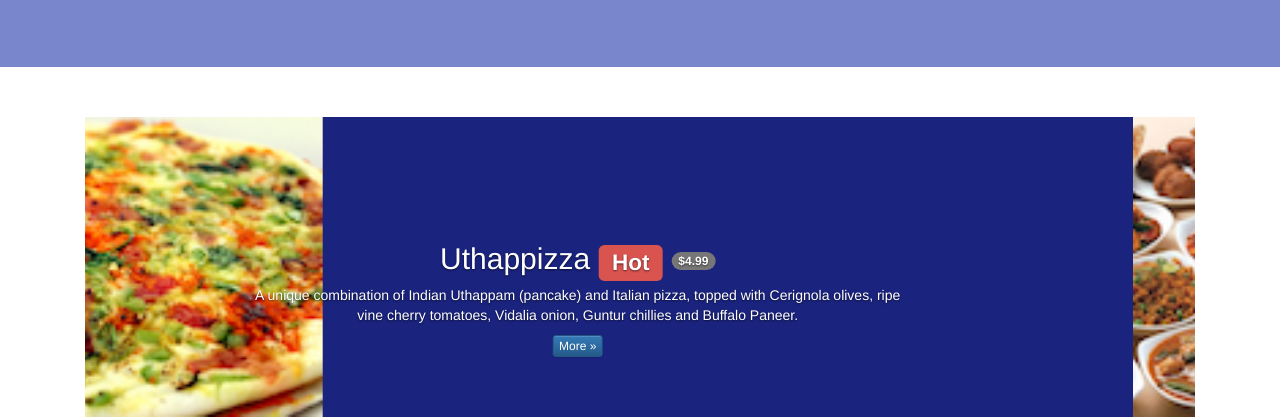
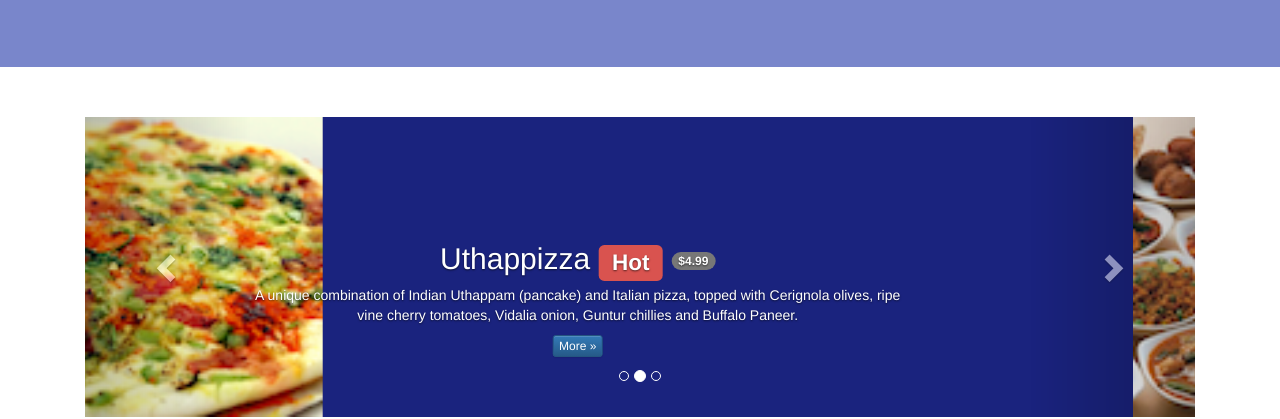
Before and after one commit to blizarazu/Front-End-Web-UI-Frameworks-and-Tools-Coursera, a plain HTML site: page conFusion/index.html in a window 1280 px wide. Shown: the part 392-811 px from the top of the page. Drawn offline with nearby package versions, Linux system fonts and the light colour scheme.

Commit message:
Add carousel controls

```diff
--- a/conFusion/index.html
+++ b/conFusion/index.html
@@ -122,6 +122,12 @@
        <div class="row row-content">
            <div class="col-xs-12">
                 <div id="mycarousel" class="carousel slide" data-ride="carousel">
+                    <!-- Indicators -->
+                <ol class="carousel-indicators">
+                    <li data-target="#mycarousel" data-slide-to="0" class="active"></li>
+                    <li data-target="#mycarousel" data-slide-to="1"></li>
+                    <li data-target="#mycarousel" data-slide-to="2"></li>
+                </ol>
                     <!-- Wrapper for slides -->
                 <div class="carousel-inner" role="listbox">
                     <div class="item active">
@@ -155,6 +161,15 @@
                         </div>
                     </div>
                 </div>
+                <!-- Controls -->
+                <a class="left carousel-control" href="#mycarousel" role="button" data-slide="prev">
+                    <span class="glyphicon glyphicon-chevron-left" aria-hidden="true"></span>
+                    <span class="sr-only">Previous</span>
+                </a>
+                <a class="right carousel-control" href="#mycarousel" role="button" data-slide="next">
+                    <span class="glyphicon glyphicon-chevron-right" aria-hidden="true"></span>
+                    <span class="sr-only">Next</span>
+                </a>
                 </div>
             </div>
        </div>
```
